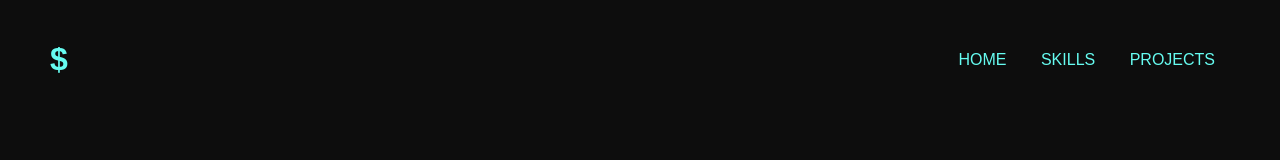
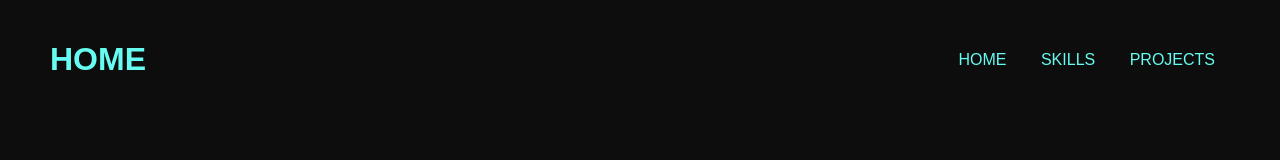
Before and after one commit to Singhraul/My-Portfolio, a plain HTML site: page index.html in a window 1280 px wide. Shown: the top 160 px of the page. Drawn offline with Linux system fonts and the light colour scheme.

Commit message:
Update index.html

```diff
--- a/index.html
+++ b/index.html
@@ -191,7 +191,7 @@
 <body>
     <header>
         <div class="logo">
-            <h1 style="color: #66fcf1; font-size: 2rem;">$</h1>
+            <h1 style="color: #66fcf1; font-size: 2rem;">HOME</h1>
         </div>
         <nav>
             <a href="#home">HOME</a>
```
